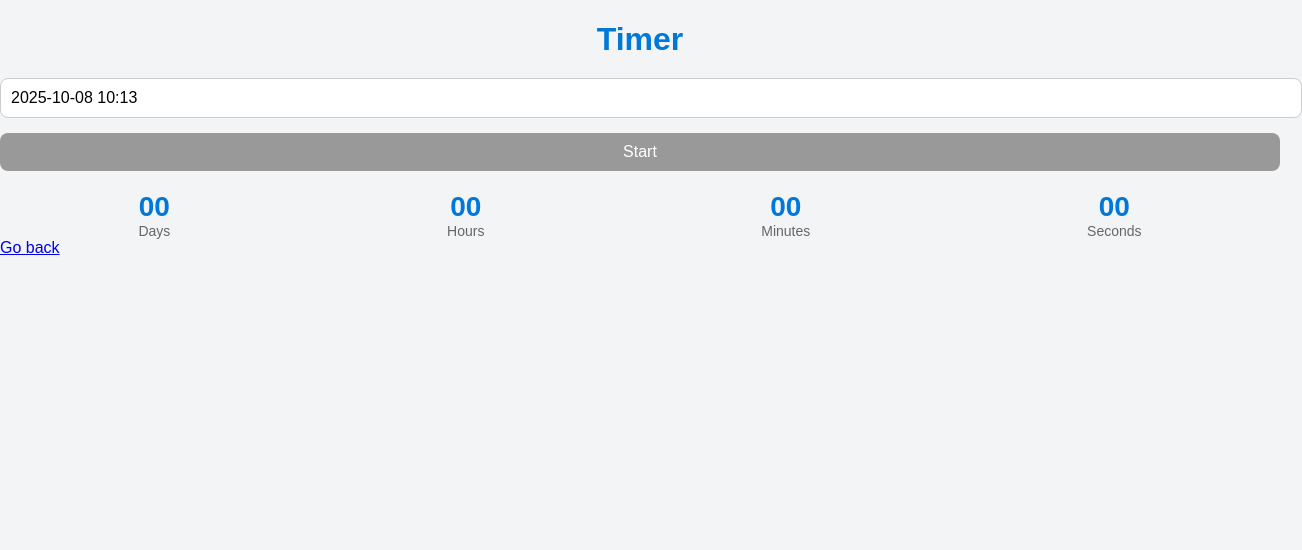
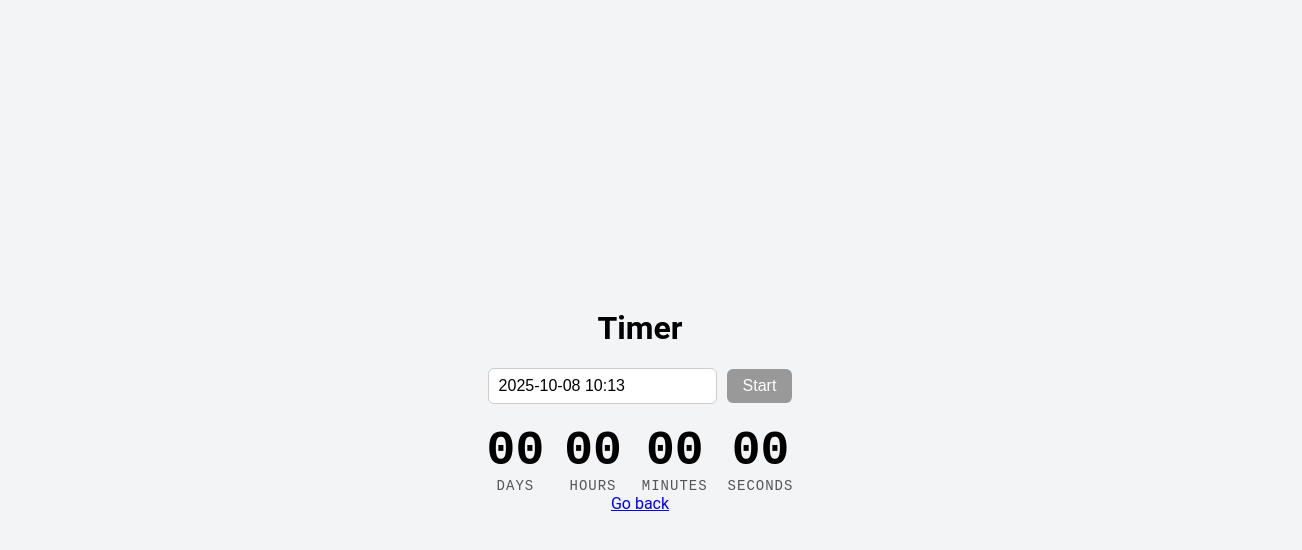
Before and after one commit to Ivan227-hub/goit-js-hw-10, a plain HTML site: page 1-timer.html in a window 1280 px wide. Shown: the whole page, 1302 px wide, since content can reach past the window. Drawn offline with Linux system fonts and the light colour scheme.

Commit message:
Deploying to gh-pages from @ Ivan227-hub/goit-js-hw-10@5e656e0cbfd8d5b5bec4a614f3056f5b5d1ac7c6 🚀

```diff
--- a/1-timer.html
+++ b/1-timer.html
@@ -9,18 +9,17 @@
     <link rel="modulepreload" crossorigin href="/goit-js-hw-10/assets/modulepreload-polyfill-B5Qt9EMX.js">
     <link rel="modulepreload" crossorigin href="/goit-js-hw-10/assets/vendor-BbbuE1sJ.js">
     <link rel="stylesheet" crossorigin href="/goit-js-hw-10/assets/vendor-CZjNVMTf.css">
-    <link rel="stylesheet" crossorigin href="/goit-js-hw-10/assets/styles-LnZLCWca.css">
+    <link rel="stylesheet" crossorigin href="/goit-js-hw-10/assets/styles-DUmdgUd5.css">
   </head>
   <body>
+    <main>
+      <div class="timer-container">
+        <h1 class="main-title">Timer</h1>
 
-
-    <main>
-      <div class="container">
-        <h1 class="main-title">
-          Timer
-        </h1>
+        <div class="input-wrapper">
           <input type="text" id="datetime-picker" />
           <button type="button" data-start>Start</button>
+        </div>
 
         <div class="timer">
           <div class="field">
@@ -44,5 +43,6 @@
         <a class="back-link" href="./index.html">Go back</a>
       </div>
     </main>
+
   </body>
 </html>
--- /dev/null
+++ b/assets/styles-DUmdgUd5.css
@@ -0,0 +1 @@
+body{font-family:Roboto,Arial,sans-serif;background-color:#f3f4f6;display:flex;justify-content:center;align-items:center;height:100vh;margin:0}.timer-container{text-align:center}.input-wrapper{display:flex;justify-content:center;align-items:center;gap:10px;margin-bottom:20px}input[type=text],input[type=datetime-local]{padding:8px 10px;font-size:16px;border:1px solid #ccc;border-radius:6px}button{padding:8px 16px;background-color:#0078d7;color:#fff;border:none;border-radius:6px;font-size:16px;cursor:pointer;transition:background-color .2s ease}button:hover{background-color:#005fa3}button:disabled{background-color:#999;cursor:not-allowed}.timer{display:flex;justify-content:center;gap:20px;font-family:Roboto Mono,monospace}.field{text-align:center}.value{display:block;font-size:48px;font-weight:700;color:#000}.label{display:block;font-size:14px;color:#555;text-transform:uppercase;letter-spacing:1px}
--- a/assets/styles-LnZLCWca.css
+++ /dev/null
@@ -1 +0,0 @@
-body{font-family:Arial,Helvetica,sans-serif;background-color:#f3f4f6;color:#333;margin:0;padding:0}.section{max-width:500px;margin:40px auto;padding:20px;background-color:#fff;border-radius:12px;box-shadow:0 0 10px #0000001a}h1{text-align:center;color:#0078d7;margin-bottom:20px}input[type=text],input[type=number]{width:100%;padding:10px;font-size:16px;margin-bottom:15px;border:1px solid #ccc;border-radius:8px}button{display:block;width:100%;padding:10px;background-color:#0078d7;color:#fff;border:none;border-radius:8px;font-size:16px;cursor:pointer}button:disabled{background-color:#999;cursor:not-allowed}.timer{display:flex;justify-content:space-around;margin-top:20px}.field{text-align:center}.value{display:block;font-size:28px;font-weight:700;color:#0078d7}.label{display:block;font-size:14px;color:#666}.form{display:flex;flex-direction:column;gap:10px}fieldset{border:1px solid #ccc;border-radius:8px;padding:10px}legend{font-weight:700}label{display:flex;align-items:center;gap:8px}
```
Also changed, not shown: 2-snackbar.html (+1 -1 lines), index.html (+1 -1 lines). Lines whose indentation alone changed are shown as unchanged.
